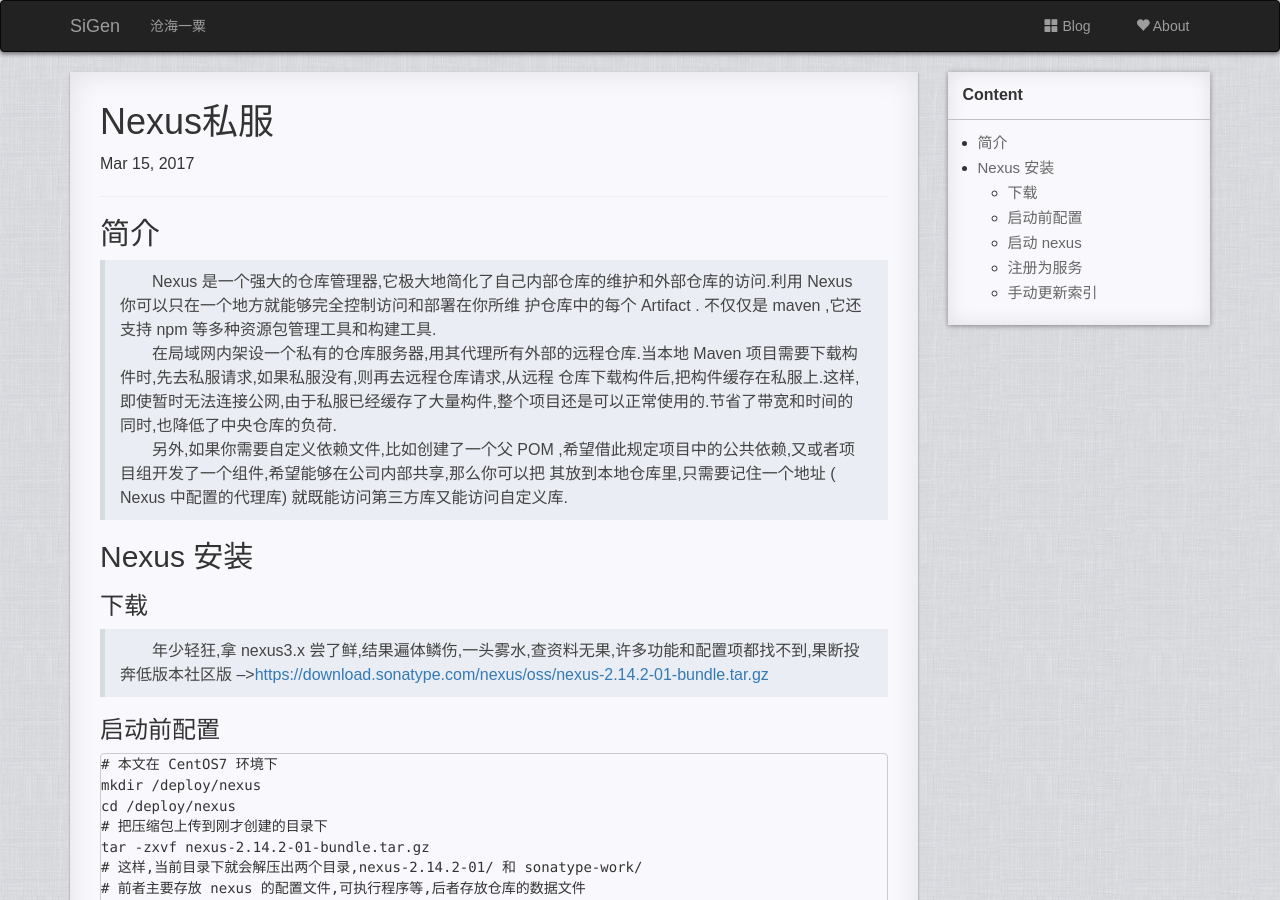
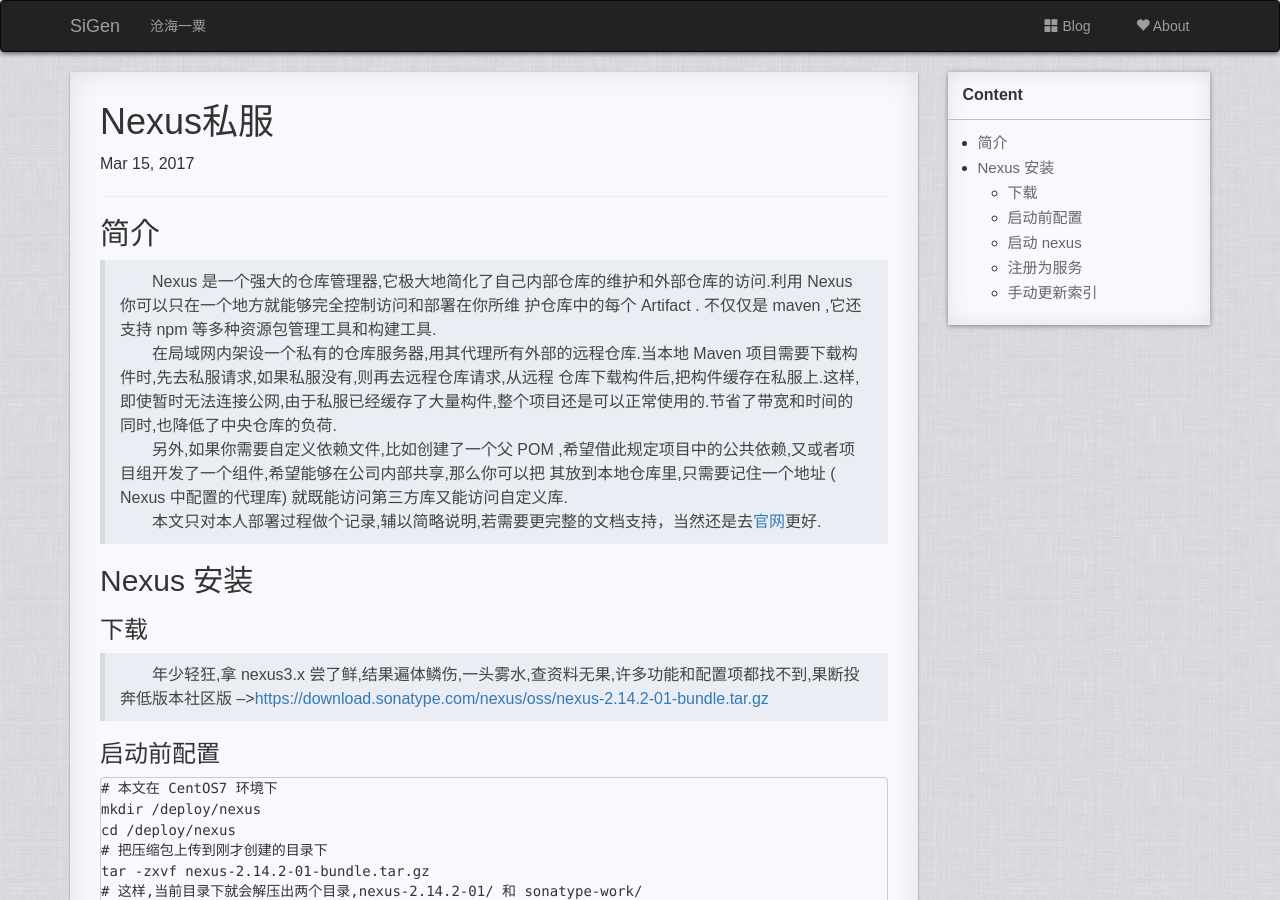
Before and after one commit to OhMyBuuug/OhMyBuuug.github.io, a Jekyll site: the page built from _posts/2017-03-15-nexus.md, in a window 1280 px wide and 900 px high. Built offline with Jekyll 4.4.1, drawn with Linux system fonts in a browser that asks for light colours; nearby versions of some CDN libraries; comment, search, counter and statistics services are not loaded; a style sheet for code colours, icons or effects is not loaded.

```diff
--- a/_posts/2017-03-15-nexus.md
+++ b/_posts/2017-03-15-nexus.md
@@ -17,7 +17,7 @@ excerpt:  maven仓库
 仓库下载构件后,把构件缓存在私服上.这样,即使暂时无法连接公网,由于私服已经缓存了大量构件,整个项目还是可以正常使用的.节省了带宽和时间的同时,也降低了中央仓库的负荷.
 &emsp;&emsp;另外,如果你需要自定义依赖文件,比如创建了一个父 POM ,希望借此规定项目中的公共依赖,又或者项目组开发了一个组件,希望能够在公司内部共享,那么你可以把
 其放到本地仓库里,只需要记住一个地址 ( Nexus 中配置的代理库) 就既能访问第三方库又能访问自定义库.
-
+&emsp;&emsp;本文只对本人部署过程做个记录,辅以简略说明,若需要更完整的文档支持，当然还是去[官网](http://books.sonatype.com/nexus-book/2.14/reference/index.html)更好.
 
 ##  Nexus 安装
 
```
